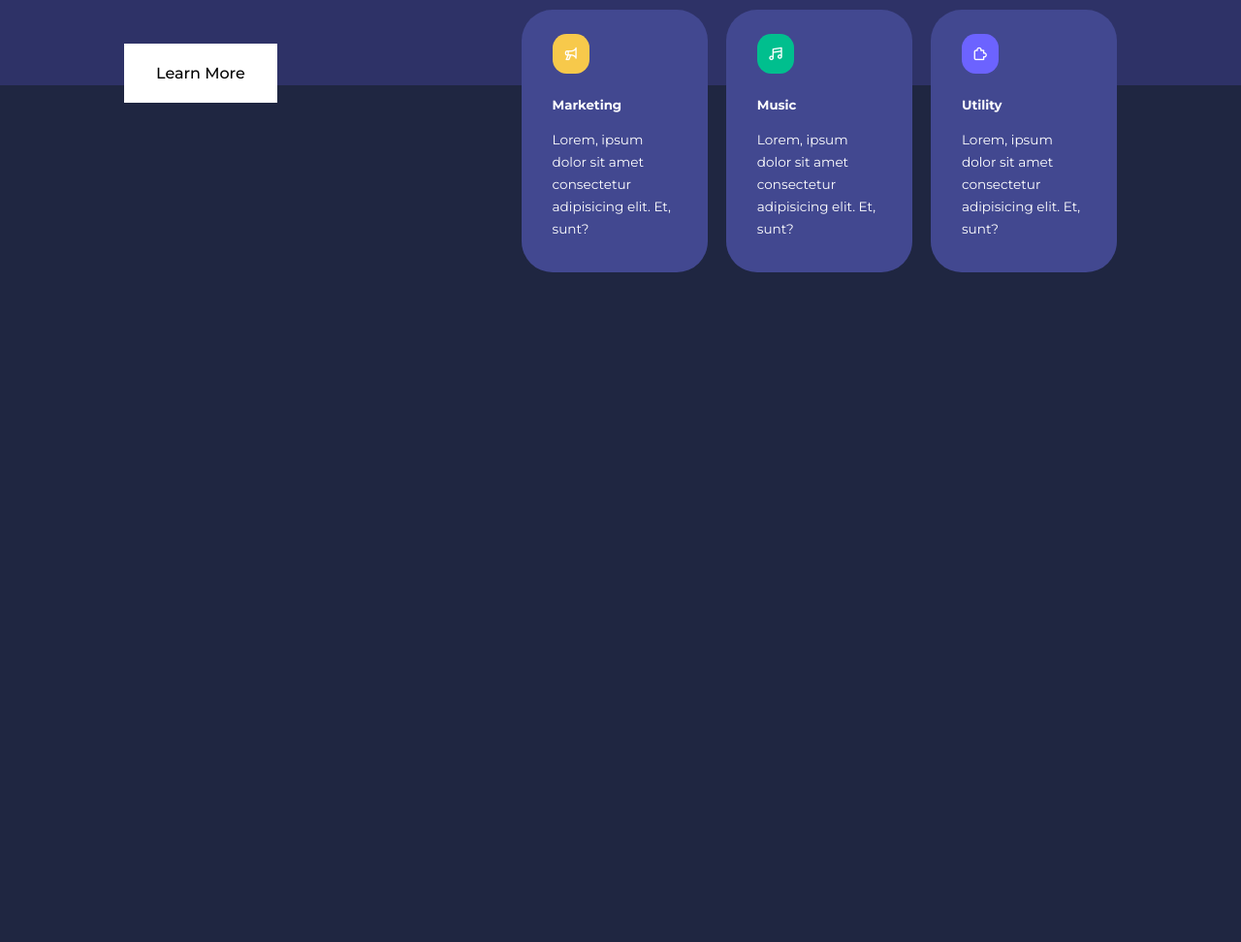
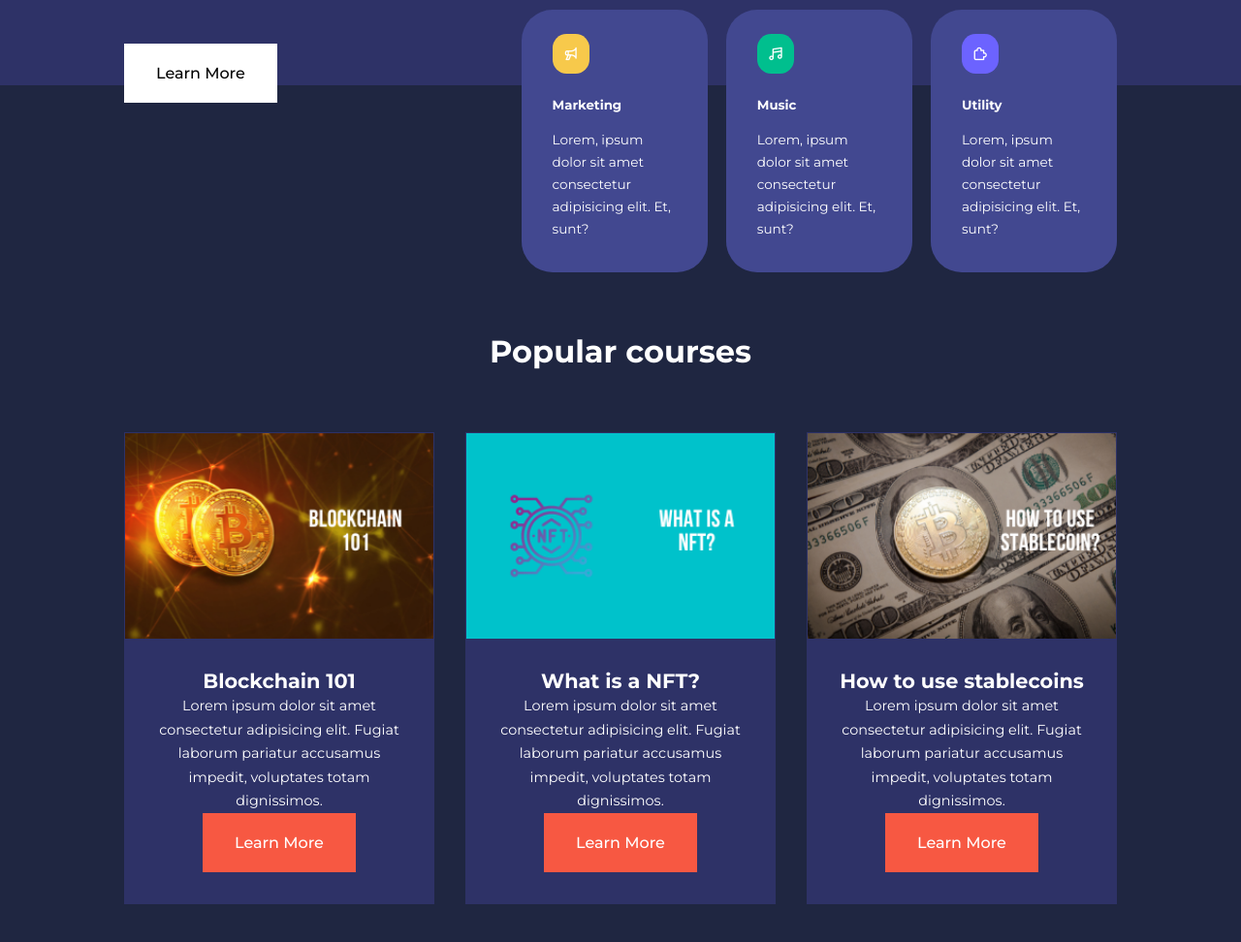
Before and after one commit to ZoranSavicc/Projects, a browser extension: page Fully functional crypto website/index.html in a window 1280 px wide. Shown: the part 1016-1988 px from the top of the page at 97% size. Before the commit the page ends 1297 px from the top, so only its background shows below. Drawn offline with nearby package versions, Linux system fonts and the light colour scheme.

Commit message:
Courses section completed

```diff
--- a/Fully functional crypto website/css/style.css
+++ b/Fully functional crypto website/css/style.css
@@ -233,3 +233,35 @@ header{
 .category p{
     font-size: 0.85rem;
 }
+
+/*COURSES*/
+.courses{
+    margin-top: 10rem;
+}
+
+.courses__container{
+    display: grid;
+    grid-template-columns: repeat(3,1fr);
+    gap: 2rem;
+}
+
+.course{
+    background: var(--color-bg1);
+    text-align: center;
+    border:1px solid transparent;
+    transition: var(--trainsition);
+}
+
+.course:hover{
+    background: transparent;
+    border-color: var(--color-primary);
+}
+
+.course__info{
+    padding: 2rem;
+}
+
+.course__info p{
+    margin: 1.rem 0 2rem;
+    font-size: 0.9rem;
+}
--- a/Fully functional crypto website/index.html
+++ b/Fully functional crypto website/index.html
@@ -101,6 +101,59 @@
         </div>
     </section>
 
+    <!--COURSES-->
+    <section class="courses">
+        <h2>Popular courses</h2>
+        <div class="container courses__container">
+            <article class="course">
+                <div class="course__image">
+                    <img src="./images/courses1.png" alt="Blockchain 101">
+                </div>
+                <div class="course__info">
+                    <h4>Blockchain 101</h4>
+                    <p>
+                        Lorem ipsum dolor sit amet consectetur adipisicing elit. Fugiat laborum pariatur accusamus impedit, voluptates totam dignissimos.
+                    </p>
+                    <a href="course.html" class="btn btn-primary">
+                        Learn More
+                    </a>
+                </div>
+            </article>
+
+            <article class="course">
+                <div class="course__image">
+                    <img src="./images/courses2.png" alt="What is a NFT?">
+                </div>
+                <div class="course__info">
+                    <h4>What is a NFT?</h4>
+                    <p>
+                        Lorem ipsum dolor sit amet consectetur adipisicing elit. Fugiat laborum pariatur accusamus impedit, voluptates totam dignissimos.
+                    </p>
+                    <a href="course.html" class="btn btn-primary">
+                        Learn More
+                    </a>
+                </div>
+            </article>
+
+            <article class="course">
+                <div class="course__image">
+                    <img src="./images/courses3.png" alt="How to use stablecoins">
+                </div>
+                <div class="course__info">
+                    <h4>How to use stablecoins</h4>
+                    <p>
+                        Lorem ipsum dolor sit amet consectetur adipisicing elit. Fugiat laborum pariatur accusamus impedit, voluptates totam dignissimos.
+                    </p>
+                    <a href="course.html" class="btn btn-primary">
+                        Learn More
+                    </a>
+                </div>
+            </article>
+        </div>
+    </section>
+
+
+
 
     <script src="script.js"></script>
 </body>
```
Also changed, not shown: Fully functional crypto website/images/courses1.png (added), Fully functional crypto website/images/courses2.png (added), Fully functional crypto website/images/courses3.png (added).
